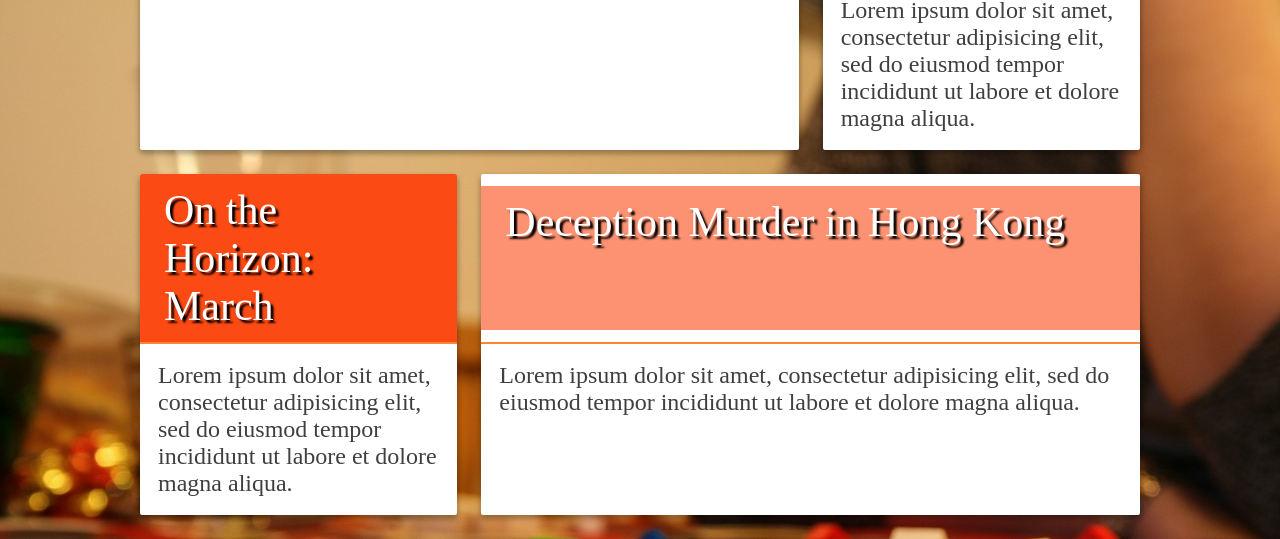
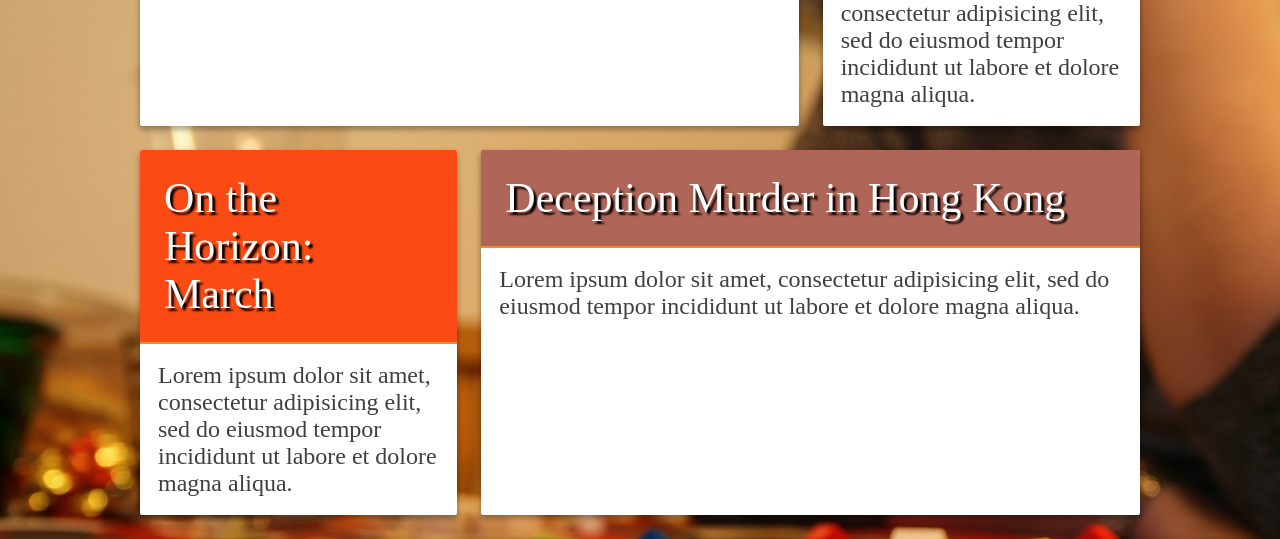
Before and after one commit to megazear7/newarkgaming, a plain HTML site: page public/index.html in a window 1280 px wide. Shown: the part 858-1397 px from the top of the page. Drawn offline with Linux system fonts and the light colour scheme.

```diff
--- a/public/css/main.css
+++ b/public/css/main.css
@@ -4,7 +4,7 @@
 /* Muted: #DFDCE3 */
 
 html {
-  font-size: 32px;
+  font-size: 28px;
   color: #222d;
 }
 
@@ -40,6 +40,7 @@
   position: relative;
   overflow: hidden;
   border-bottom: 2px solid #F78733;
+  background-color: #FC4A14;
 }
 
 .card-top .card-header {
@@ -47,13 +48,12 @@
   z-index: 2;
   position: relative;
   width: 100%;
-  margin: 0.5rem 0;
-  padding: 0.5rem 1rem;
+  padding: 1rem 1rem;
   font-size: 1.5rem;
   color: #fff;
   text-shadow: 3px 3px 2px #000;
   background-color: #FC4A1499;
-  min-height: 6rem;
+  background-color: #7e798699;
 }
 
 .card-top img {
@@ -78,8 +78,7 @@
 }
 
 .card.no-image .card-header {
-  background-color: #FC4A14;
-  margin: 0;
+  background: none;
 }
 
 .card.bold .card-bottom {
@@ -97,7 +96,7 @@
 
   @media (min-width: 800px) {
     html {
-      font-size: 28px;
+      font-size: 26px;
     }
 
     .container {
```
